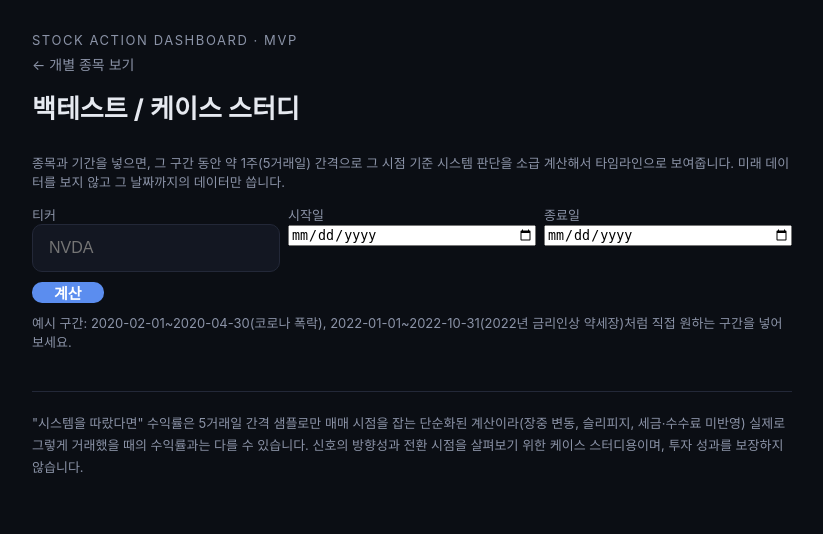
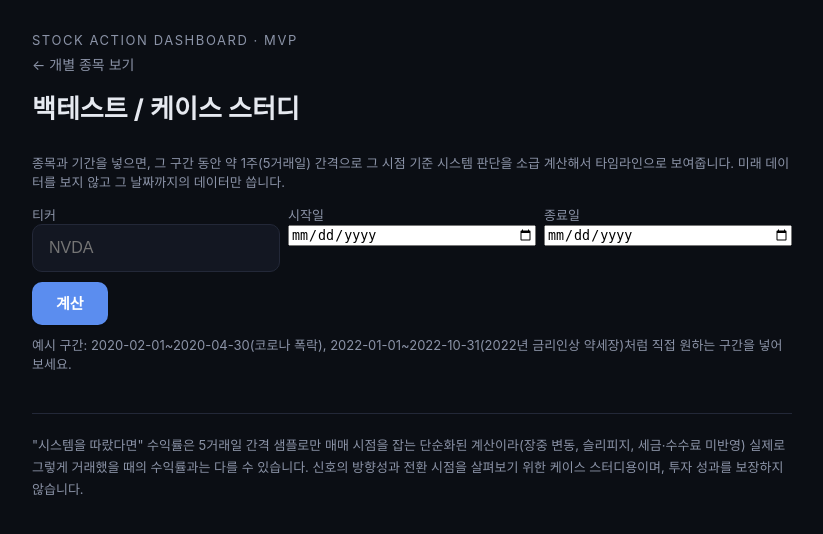
Before and after one commit to yuz3iq/Stock-action, a Flask app: page /backtest in a window 1280 px wide. Shown: the top 534 px of the page, without its empty margins (228-1051 px from the left). Run offline with Flask 3, Linux system fonts and the light colour scheme.

Commit message:
Update base.html

```diff
--- a/templates/base.html
+++ b/templates/base.html
@@ -58,13 +58,16 @@
       background: var(--accent);
       color: white;
       border: none;
-      padding: 0 22px;
+      padding: 14px 24px;
+      line-height: 1;
       border-radius: 10px;
       font-size: 15px;
       font-weight: 600;
       cursor: pointer;
+      box-shadow: 0 1px 2px rgba(0,0,0,0.25);
     }
     button:hover { opacity: 0.9; }
+    button:active { opacity: 0.8; transform: translateY(1px); }
     .hint { color: var(--text-dim); font-size: 13px; margin-top: 10px; }
     .error {
       background: rgba(231, 76, 60, 0.12);
```
